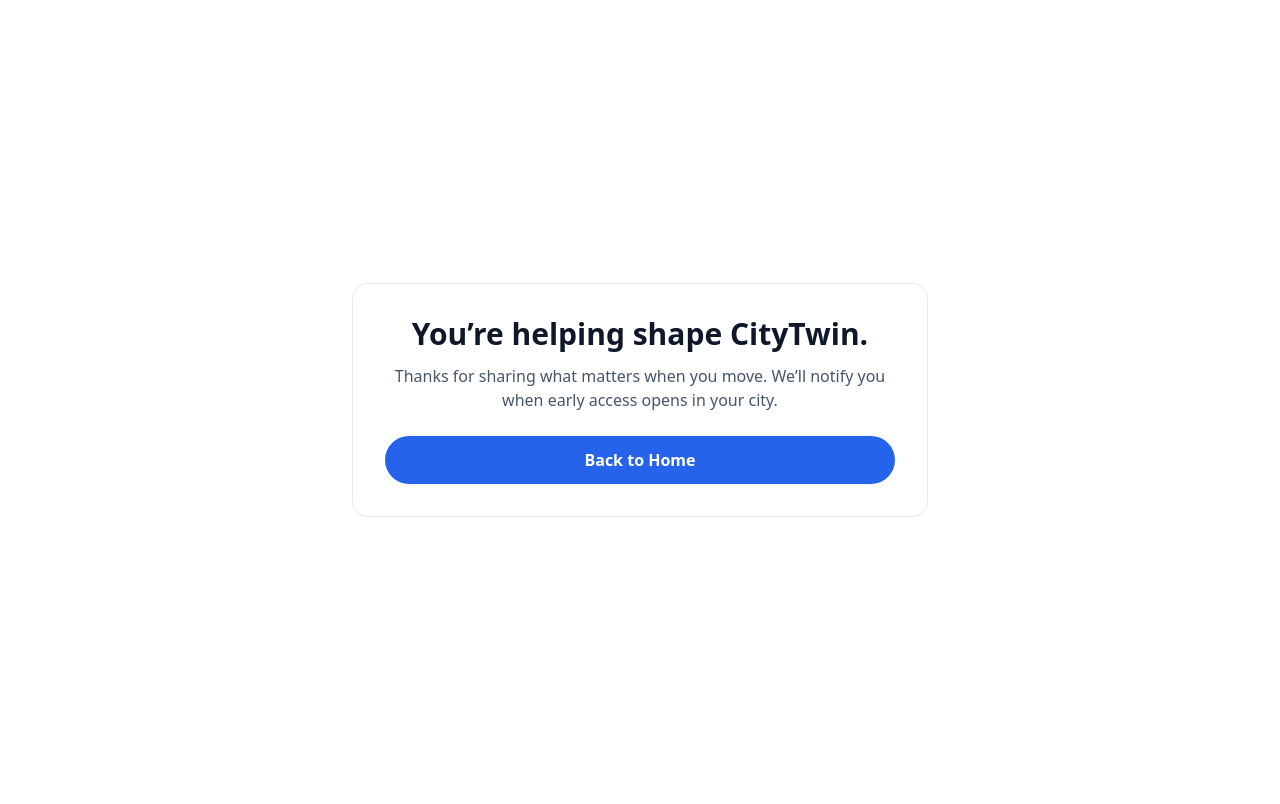
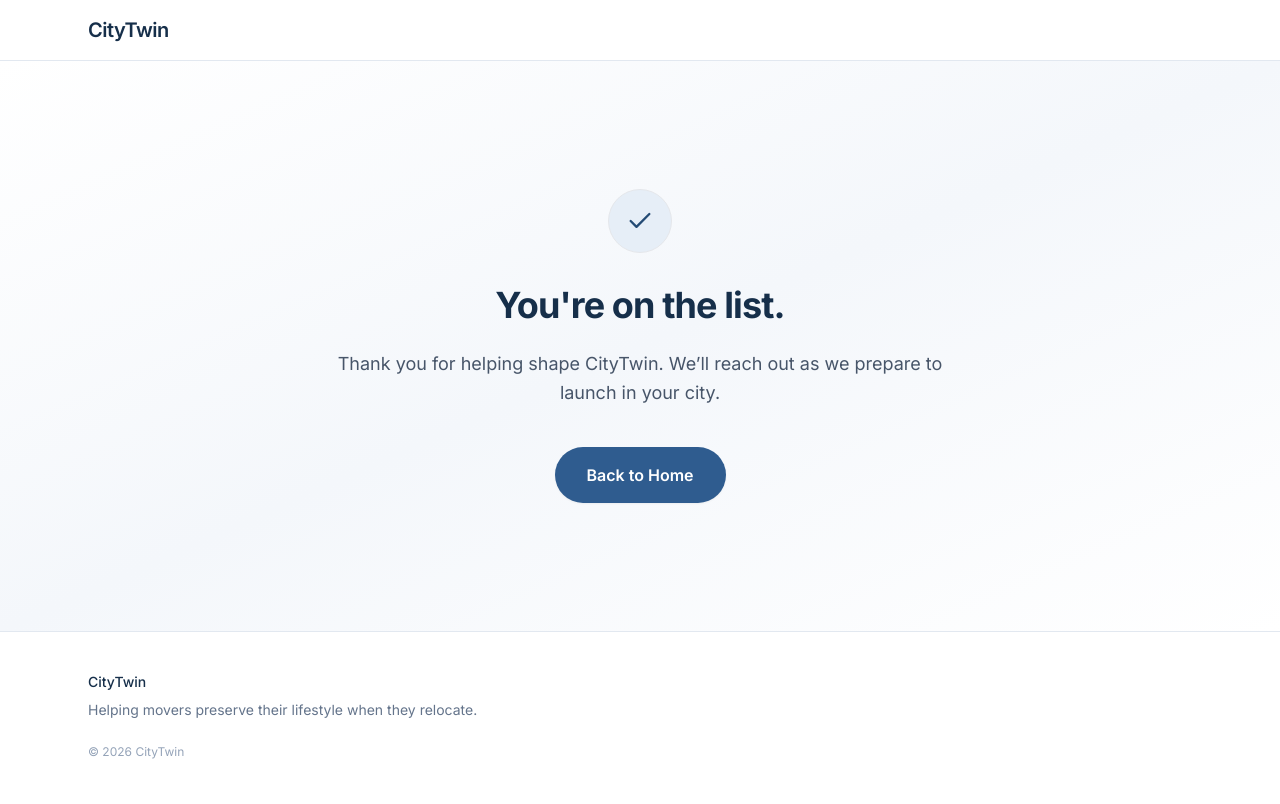
Before and after one commit to michaeltuyi4-source/citytwin-landing, a plain HTML site: page thank-you.html in a window 1280 px wide. Shown: the top 804 px of the page. Drawn offline with nearby package versions, Linux system fonts and the light colour scheme.

Commit message:
Updated thank you page styling to match main site

```diff
--- a/thank-you.html
+++ b/thank-you.html
@@ -3,47 +3,88 @@
 <head>
   <meta charset="UTF-8" />
   <meta name="viewport" content="width=device-width, initial-scale=1.0" />
-  <title>CityTwin — You’re on the list</title>
+  <title>You're on the list — CityTwin</title>
+
   <script src="https://cdn.tailwindcss.com"></script>
+  <script>
+    tailwind.config = {
+      theme: {
+        extend: {
+          colors: {
+            brand: {
+              50: "#F4F7FB",
+              100: "#E6EEF7",
+              300: "#9BB8D3",
+              500: "#3B6EA5",
+              600: "#2F5C8F",
+              700: "#244B75",
+              900: "#162F4A"
+            }
+          }
+        }
+      }
+    }
+  </script>
+
+  <link href="https://fonts.googleapis.com/css2?family=Inter:wght@400;500;600;700;800&display=swap" rel="stylesheet">
+  <style>
+    body { font-family: 'Inter', sans-serif; }
+  </style>
 </head>
-<body class="bg-white text-slate-900">
-  <div class="min-h-screen flex items-center justify-center px-4">
-    <div class="max-w-xl w-full border rounded-2xl p-8 text-center">
-      <h1 class="text-3xl font-extrabold">You’re helping shape CityTwin.</h1>
-      <p class="mt-3 text-slate-600">
-        Thanks for sharing what matters when you move. We’ll notify you when early access opens in your city.
+
+<body class="bg-white text-slate-900 min-h-screen flex flex-col">
+
+  <!-- Header -->
+  <header class="sticky top-0 z-50 bg-white/90 backdrop-blur border-b border-slate-200">
+    <div class="max-w-6xl mx-auto px-6 py-4 flex items-center justify-between">
+      <a href="/" class="text-xl font-semibold tracking-tight text-brand-900">
+        CityTwin
+      </a>
+    </div>
+  </header>
+
+  <!-- Main -->
+  <main class="flex-1 flex items-center justify-center bg-gradient-to-br from-white via-brand-50 to-white">
+    <div class="max-w-2xl mx-auto px-6 text-center py-24">
+
+      <!-- Subtle icon circle -->
+      <div class="mx-auto flex items-center justify-center h-16 w-16 rounded-full bg-brand-100 border border-brand-200">
+        <svg width="28" height="28" viewBox="0 0 24 24" fill="none" class="text-brand-700">
+          <path d="M20 6L9 17l-5-5" stroke="currentColor" stroke-width="2" stroke-linecap="round" stroke-linejoin="round"/>
+        </svg>
+      </div>
+
+      <h1 class="mt-8 text-3xl md:text-4xl font-bold tracking-tight text-brand-900">
+        You're on the list.
+      </h1>
+
+      <p class="mt-6 text-lg text-slate-600 leading-relaxed">
+        Thank you for helping shape CityTwin.
+        We’ll reach out as we prepare to launch in your city.
       </p>
-      <div class="mt-6 flex flex-col gap-3">
-        <a href="/" class="px-6 py-3 rounded-full bg-blue-600 text-white font-semibold hover:bg-blue-700">
+
+      <div class="mt-10">
+        <a href="/"
+           class="inline-flex items-center justify-center px-8 py-4 rounded-full bg-brand-600 text-white font-semibold hover:bg-brand-700 transition shadow-sm">
           Back to Home
         </a>
       </div>
+
     </div>
-  </div>
+  </main>
+
+  <!-- Footer -->
+  <footer class="border-t border-slate-200 py-10">
+    <div class="max-w-6xl mx-auto px-6 text-sm text-slate-500">
+      <div class="font-medium text-brand-900">CityTwin</div>
+      <div class="mt-2">Helping movers preserve their lifestyle when they relocate.</div>
+      <div class="mt-6 text-xs text-slate-400">© <span id="year"></span> CityTwin</div>
+    </div>
+  </footer>
+
+  <script>
+    document.getElementById("year").textContent = new Date().getFullYear();
+  </script>
+
 </body>
 </html>
-
-<!doctype html>
-<html lang="en">
-<head>
-  <meta charset="UTF-8" />
-  <meta name="viewport" content="width=device-width, initial-scale=1.0" />
-  <title>CityTwin — You’re on the list</title>
-  <script src="https://cdn.tailwindcss.com"></script>
-</head>
-<body class="bg-white text-slate-900">
-  <div class="min-h-screen flex items-center justify-center px-4">
-    <div class="max-w-xl w-full border rounded-2xl p-8 text-center">
-      <h1 class="text-3xl font-extrabold">You’re helping shape CityTwin.</h1>
-      <p class="mt-3 text-slate-600">
-        Thanks for sharing what matters when you move. We’ll notify you when early access opens in your city.
-      </p>
-      <div class="mt-6 flex flex-col gap-3">
-        <a href="/" class="px-6 py-3 rounded-full bg-blue-600 text-white font-semibold hover:bg-blue-700">
-          Back to Home
-        </a>
-      </div>
-    </div>
-  </div>
-</body>
-</html>
```
